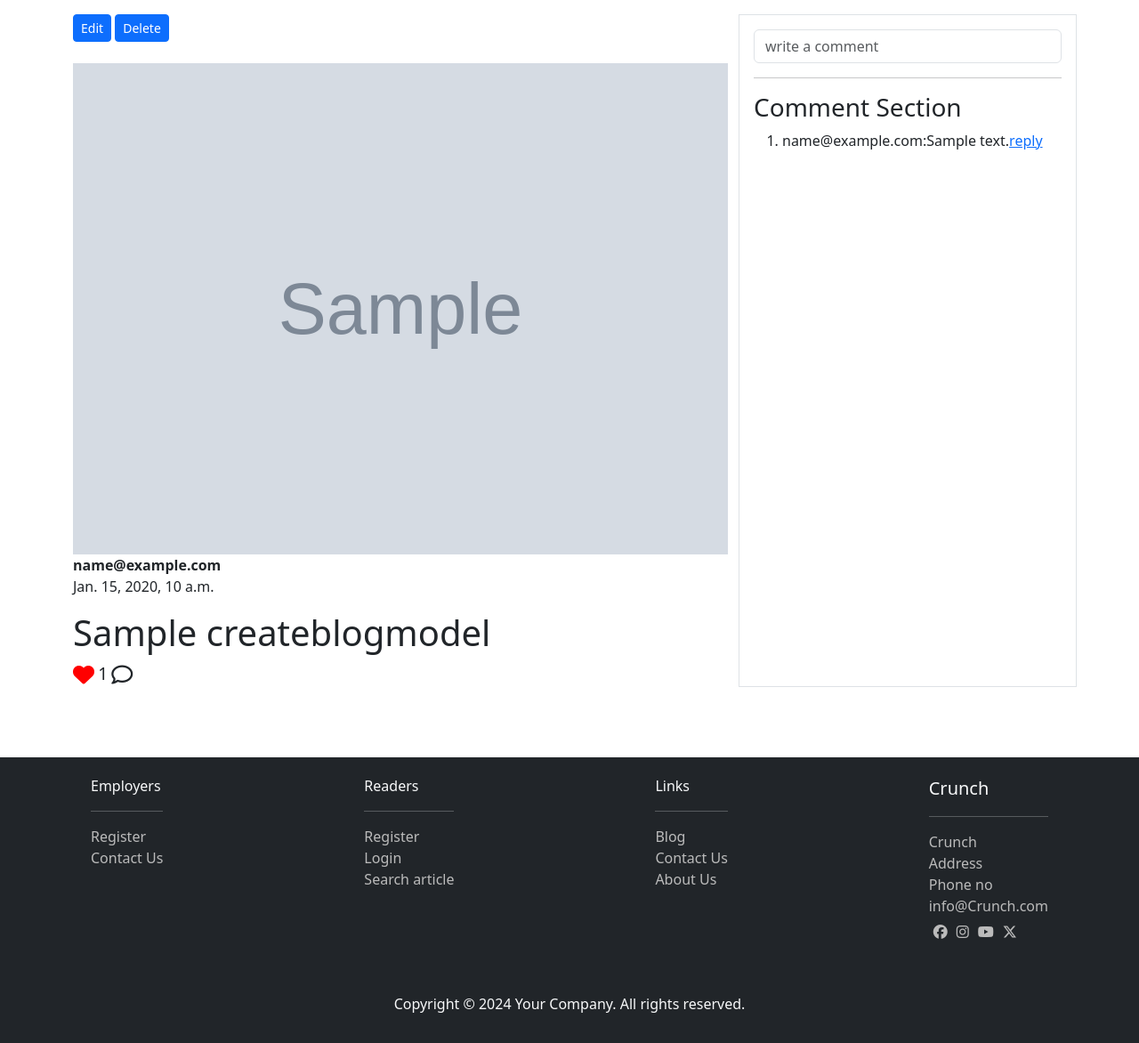
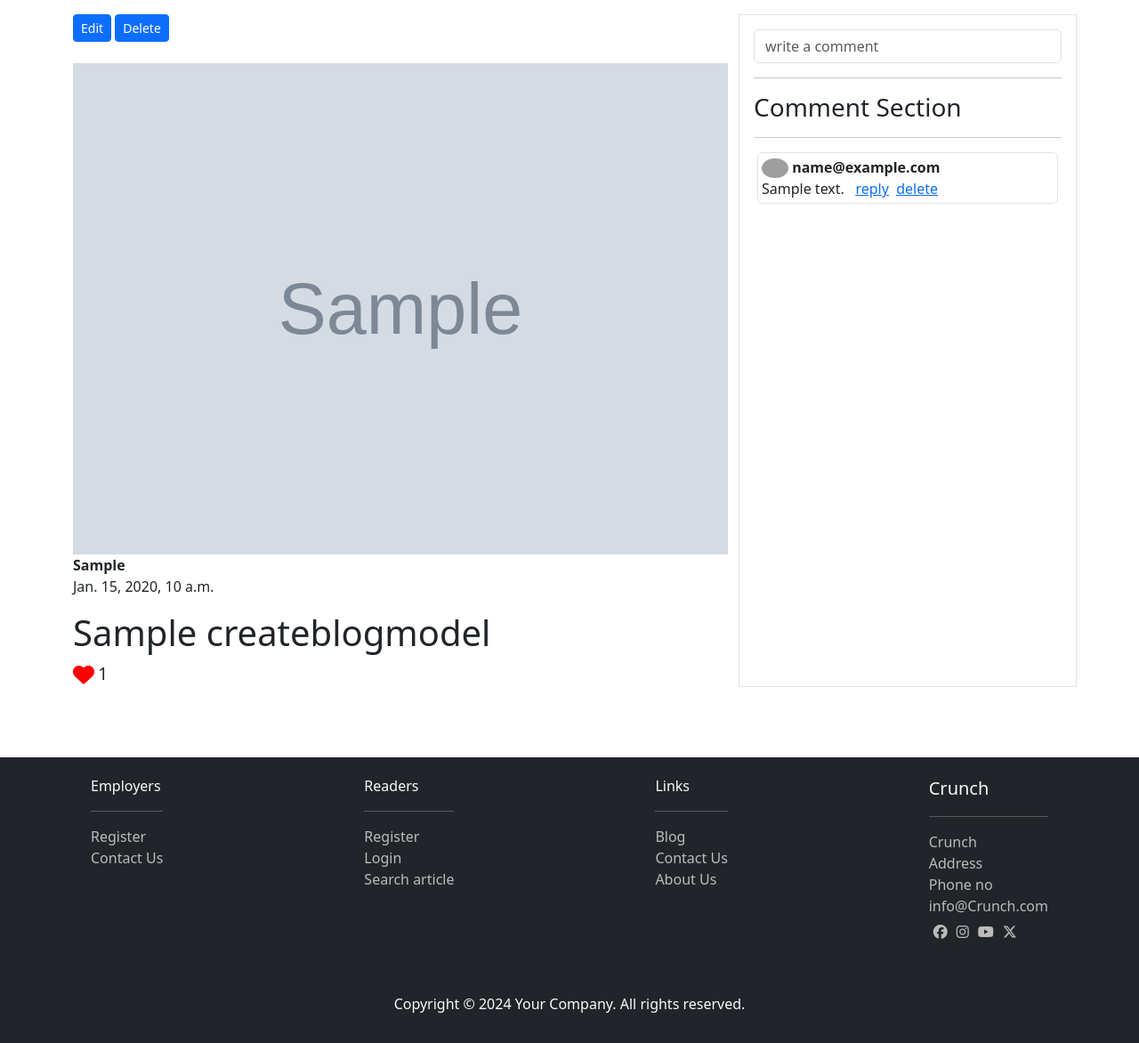
Before and after one commit to Prakash5209/Crunch-, a Django app: page /blog/1/ in a window 1280 px wide. Shown: the part 62-1234 px from the top of the page at 89% size. Run offline with Django 5.2, Linux system fonts and the light colour scheme; a user stored in the database is signed in; tables that the repository leaves empty hold one stand-in row (values such as "Sample post"); grey boxes marked "Sample" are stand-in pictures; some libraries are stand-ins or nearby versions; grey boxes are pictures that could not be loaded.

Commit message:
done cmt

```diff
--- a/blog/models.py
+++ b/blog/models.py
@@ -32,9 +32,11 @@ class BlogCommentModel(TimeStampModel):
     parent_comment = models.ForeignKey('self',null = True,blank = True,on_delete=models.CASCADE,related_name = 'replies')
     comment = models.TextField()
 
+    # def __str__(self):
+    #     return f'{self.comment[:20]}..., by:{self.user}'
+
     def __str__(self):
-        return f'{self.comment[:20]}..., by:{self.user}'
-
+        return f'{self.user}{self.comment}'
 
 # class LikeModel(models.Model):
 #     is_liked = models.BooleanField(default=False)
--- a/blog/templates/read_blog.html
+++ b/blog/templates/read_blog.html
@@ -3,14 +3,11 @@
 {% block content %}
 
 <style>
- .comment {
-    margin-bottom: 10px;
-}
 
-.replies {
+  {% comment %} .replies {
       margin-left: 20px;
       display: none;
-}
+  } {% endcomment %}
 
   .replies.show {
       display: block;
@@ -32,7 +29,7 @@
 
 <!-- <div class="container"> -->
 <div class="row">
-    <div class="col-8">
+    <div class="col-md-8">
       {% if request.user == blog_model.user %}
       <a href="{% url 'blog:update_blog' blog_model.id %}" class="btn btn-primary btn-sm">Edit</a>
       <a href="" data-toggle="modal" data-target="#exampleModal" class="btn btn-primary btn-sm">Delete</a><br>
@@ -41,19 +38,18 @@
       {% if blog_model.image %}
         <img src=" {{blog_model.image.url}}" alt="superman" width="100%">
       {% endif %}
-      <strong>{{blog_model.user}}</strong>
+      <strong>{{blog_model.user.first_name}}</strong>
       <p>{{blog_model.created_at}}</p>
       <h1>{{blog_model.title }}</h1>
       {{blog_model.content | safe}}
 
       <div>
         <a id="dataContainer" href="{% url 'blog:like_post' blog_model.id %}"><i id="like_icon" class="{% if like %}fa fa-solid fa-heart fa-xl checked{% else %}fa fa-regular fa-heart fa-xl unchecked{% endif %}"></i></a>&nbsp;<span id="likes" style="font-size: 1.2rem;">{{total_likes}}</span>
-        <i class="fa-regular fa-comment fa-xl"></i>
       </div>
     </div>
 
 
-    <div class="col-4 border p-3">
+    <div class="col-md-4 border p-3">
       <form method="post">
         {% csrf_token %}
         {{ form }}
@@ -69,17 +65,91 @@
       </form>
 
 
-      <h3>Comment Section</h3>
-      <ol>
+      <div class="comment-section">
+        <h3>Comment Section</h3><hr>
+        <ol style="padding:0;list-style:none;">
         {% for comment in blog_comments %}
           {% if not comment.parent_comment %}
-          <div data-parent-id="{{comment.id}}">
-            <li>{{comment.user}}:{{comment.comment}}<input type="hidden" id="parent_id" name="parent_id_comment" value="{{comment.id}}"><span>{% if request.user.is_authenticated %}<a href="#" class="reply-field">reply</a>{% endif %}</span></li>
+            <div data-parent-id="{{comment.id}}" class="border rounded p-1 m-1">
+                <li style="padding:5"><strong>
+                  <img src="https://upload.wikimedia.org/wikipedia/commons/thumb/b/bc/Unknown_person.jpg/542px-Unknown_person.jpg" class="rounded-circle" alt="img" width="30">
+                  {{comment.user}}<br></strong>{{comment.comment}}<input type="hidden" id="parent_id" name="parent_id_comment" value="{{comment.id}}">
+                  <span>
+                    {% if request.user.is_authenticated %}&nbsp;&nbsp;<a href="#" class="reply-field"><u>reply</u></a>&nbsp;
+                      {% if comment.user == request.user%}
+                      <a href="" id="delete_comment" data-target="#parentCommentId" data-toggle="modal"><u>delete</u>
+                      </a>
+                      {% endif %}
+                    {% endif %}
+                  </span>
+                </li>
+
+                  <!-- Modal child-comment deletion -->
+                  <div class="modal fade" id="parentCommentId" tabindex="-1" role="dialog" aria-labelledby="exampleModalLabel" aria-hidden="true">
+                    <div class="modal-dialog" role="document">
+                      <div class="modal-content">
+                        <div class="modal-header">
+                          <h5 class="modal-title" id="exampleModalLabel">Delete blog</h5>
+                          <button type="button" class="close" data-dismiss="modal" aria-label="Close">
+                            <span aria-hidden="true">&times;</span>
+                          </button>
+                        </div>
+                        <div class="modal-body">
+                          <p>Are you sure you want to delete this comment, all reply will be deleted as well!</p>
+                        </div>
+                        <div class="modal-footer">
+                          <button type="button" class="btn btn-secondary" data-dismiss="modal">cancel</button>
+                          <form method="post" action="{% url 'blog:DeleteComment' comment.id %}">
+                            {% csrf_token %}
+                            <!-- <button type="submit" data-blog-id="{{blog_model}}" class="btn btn-danger">delete</button> -->
+                            <button type="submit" class="btn btn-secondary">delete</button>
+                          </form>
+                        </div>
+                      </div>
+                    </div>
+                  </div>
+
                 {% for j in blog_comments %}
                   {% if j.parent_comment == comment %}
                   <div data-child-id="{{j.id}}">
-                  <strong>{{j.comment}}<input type="hidden" name="child_id" value="{{j.id}}"><span>{% if request.user.is_authenticated %}<a href="#" class="reply-field">reply</a>{% endif %}</span></strong>
+                    <li>
+                      <ol style="list-style:none;">
+                        <li class="m-1">
+                          <strong>
+                            <img src="https://upload.wikimedia.org/wikipedia/commons/thumb/b/bc/Unknown_person.jpg/542px-Unknown_person.jpg" class="rounded-circle" alt="img" width="30">
+                            {{j.user}}<br></strong>{{j.comment}}<input type="hidden" name="child_id" value="{{j.id}}"><span>{% if request.user.is_authenticated %}&nbsp;&nbsp;
+                            <a href="#" class="reply-field">reply</a>&nbsp;<a href="" id="delete_comment" data-toggle="modal" data-target="#deleteCommentModal" ><u>delete</u></a>{% endif %}
+                          </span>
+                        </li>
+                      </ol>
+                    </li>
                   </div>
+
+                  <!-- Modal child-comment deletion -->
+                  <div class="modal fade" id="deleteCommentModal" tabindex="-1" role="dialog" aria-labelledby="exampleModalLabel" aria-hidden="true">
+                    <div class="modal-dialog" role="document">
+                      <div class="modal-content">
+                        <div class="modal-header">
+                          <h5 class="modal-title" id="exampleModalLabel">Delete blog</h5>
+                          <button type="button" class="close" data-dismiss="modal" aria-label="Close">
+                            <span aria-hidden="true">&times;</span>
+                          </button>
+                        </div>
+                        <div class="modal-body">
+                          <p>Are you sure you want to delete this comment!</p>
+                        </div>
+                        <div class="modal-footer">
+                          <button type="button" class="btn btn-secondary" data-dismiss="modal">cancel</button>
+                          <form method="post" action="{% url 'blog:DeleteComment' j.id %}">
+                            {% csrf_token %}
+                            <!-- <button type="submit" data-blog-id="{{blog_model}}" class="btn btn-danger">delete</button> -->
+                            <button type="submit" class="btn btn-secondary">delete</button>
+                          </form>
+                        </div>
+                      </div>
+                    </div>
+                  </div>
+
                   {% endif %}
                 {% endfor %}
             </div>
@@ -90,13 +160,12 @@
     </div>
 </div>
 
-
 <!-- Button trigger modal -->
 <!-- <button type="button" class="btn btn-primary btn-sm" data-toggle="modal" data-target="#exampleModal">
   Launch demo modal
 </button> -->
 
-<!-- Modal -->
+<!-- Modal blog deletion -->
 <div class="modal fade" id="exampleModal" tabindex="-1" role="dialog" aria-labelledby="exampleModalLabel" aria-hidden="true">
   <div class="modal-dialog" role="document">
     <div class="modal-content">
@@ -122,7 +191,10 @@
 </div>
 
 
+
 <script>
+
+
 
   document.addEventListener("DOMContentLoaded", function() {
     const replyLinks = document.querySelectorAll('.reply-field');
@@ -146,15 +218,24 @@
         form.classList.add('reply-form');
         form.innerHTML = `
           {% csrf_token %}
+
+          <div class="input-group mb-3">
             <input type="hidden" name="parent_comment_id" value="${parentDiv.dataset.parentId}">
-          <input name="reply" placeholder="Your reply" class="form-control"></input>
-          <button type="submit" class="btn btn-primary btn-sm btn-sm">Submit</button>
+            <input name="reply" type="text" class="form-control" placeholder="your reply" aria-label="Recipient's username" aria-describedby="button-addon2">
+            <div class="input-group-append">
+              <button class="btn btn-outline-secondary" type="submit" id="button-addon2">submit</button>
+            </div>
+          </div>
+
           `;
           parentDiv.appendChild(form);
         }
       }
     });
 
+    {% comment %} <input type="hidden" name="parent_comment_id" value="${parentDiv.dataset.parentId}">
+    <input name="reply" placeholder="Your reply" class="form-control"></input>
+    <button type="submit" class="btn btn-primary btn-sm btn-sm">Submit</button> {% endcomment %}
 
   document.getElementById('like_icon').addEventListener('click',(e)=>{
     e.preventDefault()
--- a/blog/urls.py
+++ b/blog/urls.py
@@ -1,6 +1,6 @@
 from django.urls import path
 
-from blog.views import Home,CreateBlog,BlogDetail,UpdateBlog,Aboutpage,Contactpage,DeleteBlog,search_feature,like_post
+from blog.views import Home,CreateBlog,BlogDetail,UpdateBlog,Aboutpage,Contactpage,DeleteBlog,search_feature,like_post,DeleteComment
 
 app_name = "blog"
 urlpatterns = [
@@ -13,4 +13,6 @@ urlpatterns = [
     path('delete-blog/<int:pk>/',DeleteBlog.as_view(),name="delete_blog"),
     path('about-us/',Aboutpage.as_view(),name='Aboutpage'),
     path('contact-us/',Contactpage.as_view(),name='Contactpage'),
+
+    path('delete-comment/<int:pk>/',DeleteComment,name="DeleteComment"),
 ]
--- a/blog/views.py
+++ b/blog/views.py
@@ -12,6 +12,7 @@ from django.http import HttpResponse,JsonResponse
 from django.db.models import Q
 import re
 from django.contrib.auth.decorators import login_required
+from django.utils.decorators import method_decorator
 
 from account.models import User
 from blog.models import CreateBlogModel,BlogCommentModel,LikeModel
@@ -37,6 +38,7 @@ def search_feature(request):
         context = {'query':search_query,'searched':blog_model}
         return render(request,'home.html',context)
 
+@method_decorator(login_required,name='dispatch')
 class CreateBlog(FormView):
     template_name = 'create_blog.html'
     form_class = CreateBlogForm
@@ -60,9 +62,12 @@ class CreateBlog(FormView):
         if len(title_check) > 0 and len(result) > 0:
             return HttpResponse('invalid content')
         else:
-            obj.save()
-            print('content good')
-            return super().form_valid(form)
+            if obj.user == self.request.user:
+                obj.save()
+                print('content good')
+                return super().form_valid(form)
+            else:
+                return render(self.request,'home.html')
         # obj.save()
 
 
@@ -131,6 +136,8 @@ def like_post(request,pk):
 #     return JsonResponse({'like':total_likes,'is_like':like.is_liked},safe=False)
 #     # return render(request,'read_blog.html',context)
 
+
+@method_decorator(login_required,name='dispatch')
 class UpdateBlog(UpdateView):
     model = CreateBlogModel
     # fields = ['title','content']
@@ -151,11 +158,20 @@ class UpdateBlog(UpdateView):
             return reverse_lazy('blog:home')
         # return reverse_lazy('blog:blog_detail', kwargs={'pk': self.object.pk})
 
-
+@method_decorator(login_required,name='dispatch')
 class DeleteBlog(DeleteView):
     model = CreateBlogModel
     success_url = reverse_lazy('blog:home')
     template_name = 'read_blog.html'
+
+@method_decorator(login_required,name='dispatch')
+def DeleteComment(request, pk):
+    comment_model = get_object_or_404(BlogCommentModel,id = pk,user = request.user)
+    comment_model.delete()
+    # print(request.path)
+    # return JsonResponse({'status':'we good'},safe=False)
+    # return redirect(reverse('blog:blog_detail',pk))
+    return redirect(reverse('blog:blog_detail', kwargs={'pk': comment_model.blog_id.id}))
 
 class Aboutpage(TemplateView):
     template_name = 'aboutus.html'
```
Lines whose indentation alone changed are shown as unchanged.
